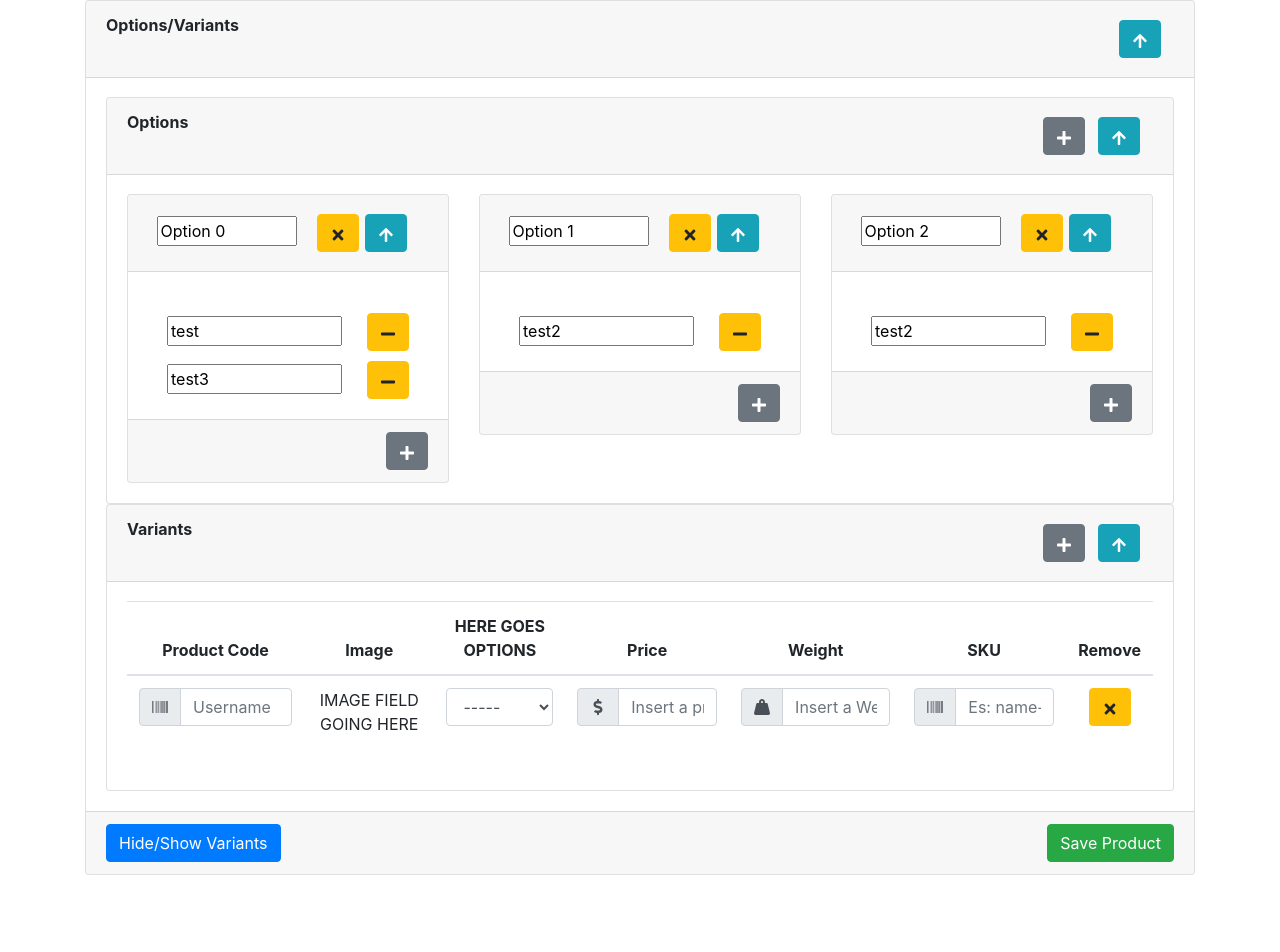
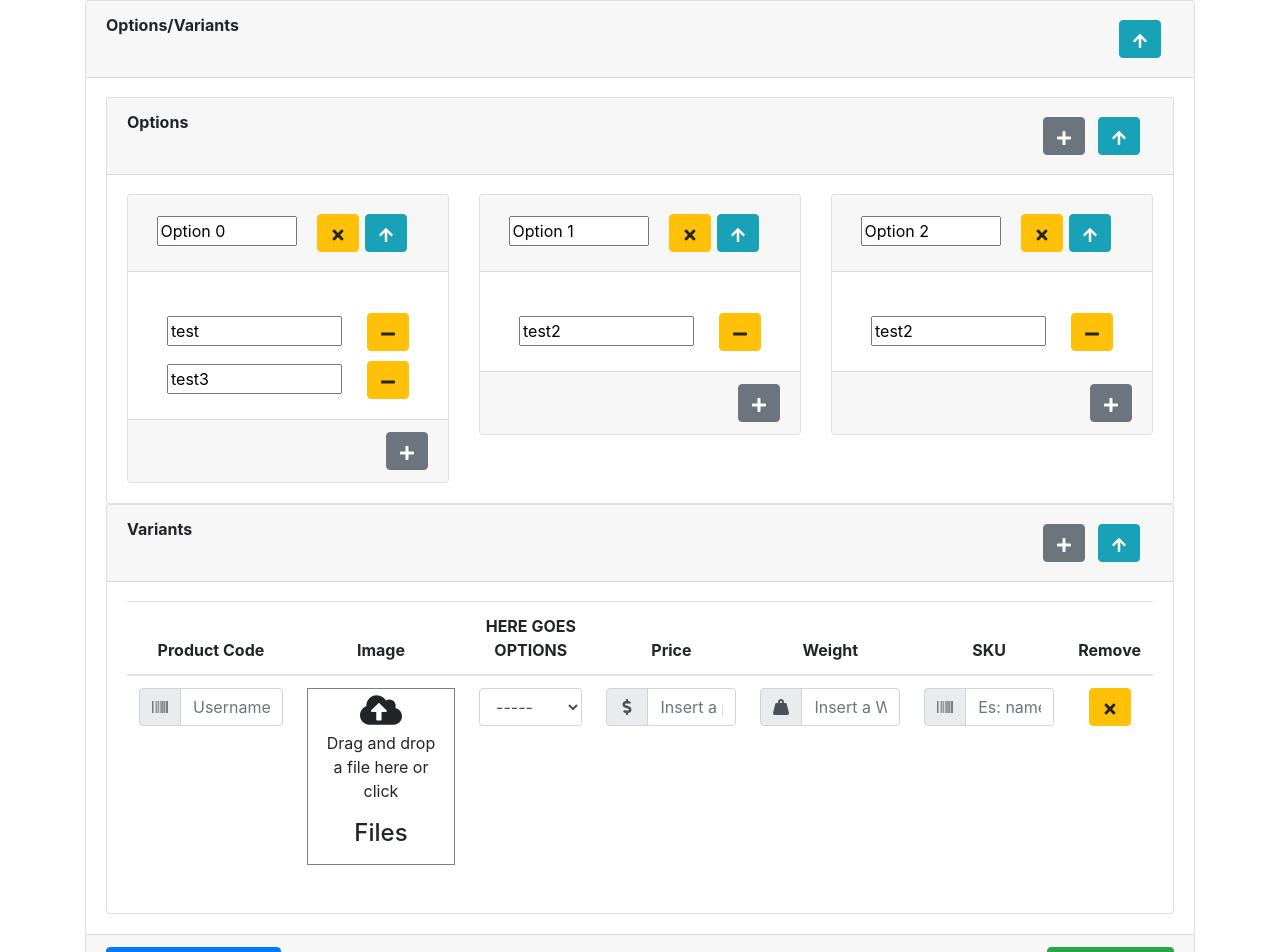
Before and after one commit to lulasp/udroppy-test, a React (Create React App) app: page / in a window 1280 px wide. Shown: the top 952 px of the page. Before the commit the page ends 875 px from the top, so only its background shows below. Built offline with nearby package versions, Linux system fonts and the light colour scheme.

Commit message:
implement react-dropzone for fileupload.

```diff
--- a/package.json
+++ b/package.json
@@ -10,6 +10,7 @@
     "react": "^17.0.2",
     "react-bootstrap": "^1.6.1",
     "react-dom": "^17.0.2",
+    "react-dropzone": "^11.3.2",
     "react-icons": "^4.2.0",
     "react-redux": "^7.2.4",
     "react-scripts": "4.0.3",
--- a/src/App.css
+++ b/src/App.css
@@ -19,6 +19,13 @@
   font-weight: bold;
 }
 
+.fileUpload {
+  border: gray 1px;
+  border-style: solid;
+}
+
+.uploadIcon {}
+
 @media (prefers-reduced-motion: no-preference) {
   .App-logo {
     animation: App-logo-spin infinite 20s linear;
--- /dev/null
+++ b/src/components/FileUpload.js
@@ -0,0 +1,28 @@
+import React from 'react'
+import { useDropzone } from 'react-dropzone'
+import { FaCloudUploadAlt } from 'react-icons/fa'
+
+function FileUpload() {
+    const { acceptedFiles, getRootProps, getInputProps } = useDropzone();
+
+    const files = acceptedFiles.map(file => (
+        <li key={file.path}>
+            {file.path} - {file.size} bytes
+        </li>
+    ));
+    return (
+        <section className="container fileUpload">
+            <div {...getRootProps({ className: 'dropzone' })}>
+                <input {...getInputProps()} />
+                <i className="uploadIcon"><FaCloudUploadAlt size={42} /></i>
+                <p>Drag and drop a file here or click</p>
+            </div>
+            <aside>
+                <h4>Files</h4>
+                <ul>{files}</ul>
+            </aside>
+        </section>
+    )
+}
+
+export default FileUpload
--- a/src/components/Variants.js
+++ b/src/components/Variants.js
@@ -2,6 +2,7 @@ import React, { Component } from 'react';
 import { Accordion, Card, Table, InputGroup, FormControl, Form } from 'react-bootstrap';
 import { Button } from 'react-bootstrap';
 import { FaBarcode, FaWeightHanging, FaDollarSign, FaTimes, FaPlus, FaArrowUp } from 'react-icons/fa'
+import FileUpload from './FileUpload';
 
 
 export default class Variants extends Component {
@@ -46,7 +47,7 @@ export default class Variants extends Component {
                                                 />
                                             </InputGroup>
                                         </td>
-                                        <td>IMAGE FIELD GOING HERE</td>
+                                        <td><FileUpload /></td>
                                         <td>
                                             <Form.Control as="select" defaultValue="----">
                                                 <option>-----</option>
```
Also changed, not shown: 1 other file (tests, documents, lock files or other folders).
